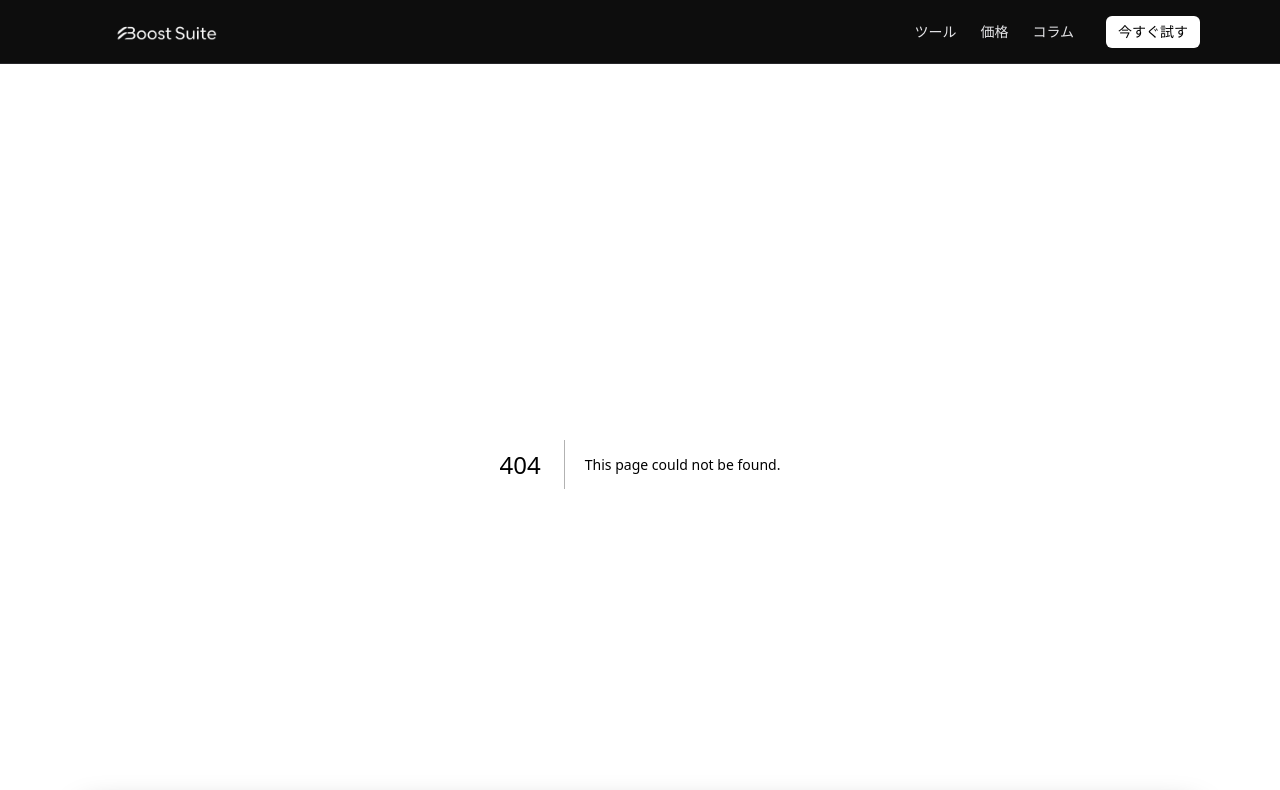
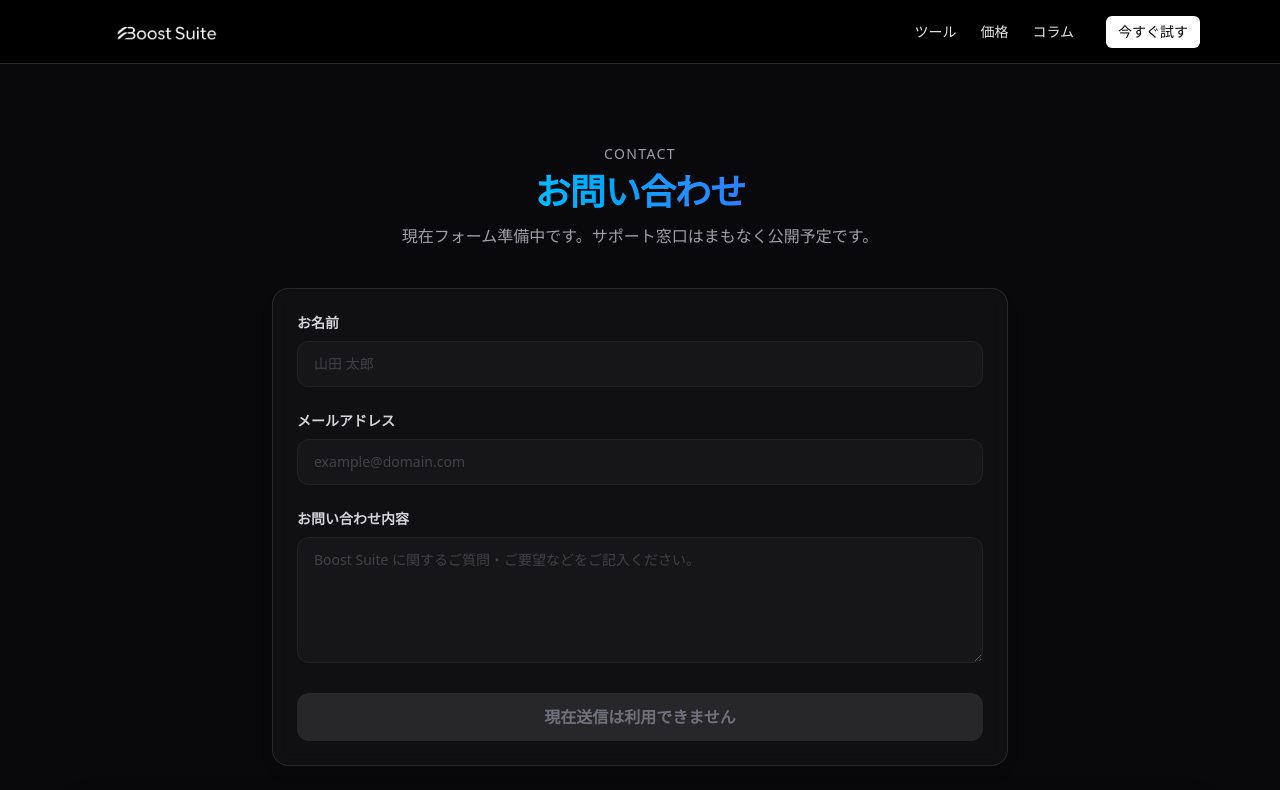
Before and after one commit to Waltz0820/boostsuite-app, a Next.js app: page /contact in a window 1280 px wide. Before the commit this address had no page. Shown: the top 790 px of the page. Built offline with nearby package versions, Linux system fonts and the light colour scheme.

Commit message:
feat: 変更内容

```diff
--- /dev/null
+++ b/app/contact/page.tsx
@@ -0,0 +1,116 @@
+// /app/contact/page.tsx
+import type { Metadata } from "next";
+
+export const metadata: Metadata = {
+  title: "お問い合わせ – Boost Suite",
+  description: "Boost Suite に関するお問い合わせページです。現在フォーム準備中です。",
+};
+
+export default function ContactPage() {
+  return (
+    <section className="relative bg-zinc-950 py-20 text-white">
+      {/* 背景グラデーション */}
+      <div
+        aria-hidden
+        className="pointer-events-none absolute inset-0 bg-gradient-radial from-cyan-500/10 via-transparent to-transparent"
+        style={{
+          maskImage:
+            "radial-gradient(60% 60% at 50% 50%, rgba(0,0,0,0.9) 30%, rgba(0,0,0,1) 100%)",
+        }}
+      />
+
+      <div className="relative mx-auto max-w-3xl px-4">
+        {/* ヘッダ */}
+        <header className="mb-10 text-center">
+          <p className="text-xs md:text-sm tracking-widest text-zinc-400 uppercase">
+            Contact
+          </p>
+          <h1 className="mt-2 text-3xl md:text-4xl font-extrabold tracking-tight">
+            <span className="bg-gradient-to-r from-sky-400 to-blue-500 bg-clip-text text-transparent">
+              お問い合わせ
+            </span>
+          </h1>
+          <p className="mt-3 text-zinc-400">
+            現在フォーム準備中です。サポート窓口はまもなく公開予定です。
+          </p>
+        </header>
+
+        {/* お問い合わせフォーム（デザイン完成形） */}
+        <form
+          className="space-y-6 rounded-2xl border border-white/10 bg-white/[0.03] p-6 shadow-lg backdrop-blur-sm"
+          onSubmit={(e) => e.preventDefault()}
+        >
+          <FormField label="お名前" id="name" placeholder="山田 太郎" />
+          <FormField
+            label="メールアドレス"
+            id="email"
+            type="email"
+            placeholder="example@domain.com"
+          />
+          <FormField
+            label="お問い合わせ内容"
+            id="message"
+            textarea
+            placeholder="Boost Suite に関するご質問・ご要望などをご記入ください。"
+          />
+
+          {/* 送信ボタン（非アクティブ） */}
+          <button
+            type="submit"
+            disabled
+            className="w-full rounded-xl bg-zinc-800 text-zinc-500 cursor-not-allowed px-6 py-3 font-semibold transition"
+          >
+            現在送信は利用できません
+          </button>
+        </form>
+
+        <p className="mt-6 text-center text-xs text-zinc-500">
+          ※ フォーム送信機能はまもなく有効化されます。
+        </p>
+      </div>
+    </section>
+  );
+}
+
+/* ---------- 小さめの共通フォームフィールド ---------- */
+function FormField({
+  label,
+  id,
+  type = "text",
+  placeholder,
+  textarea = false,
+}: {
+  label: string;
+  id: string;
+  type?: string;
+  placeholder?: string;
+  textarea?: boolean;
+}) {
+  return (
+    <div>
+      <label
+        htmlFor={id}
+        className="block text-sm font-semibold text-zinc-300 mb-2"
+      >
+        {label}
+      </label>
+      {textarea ? (
+        <textarea
+          id={id}
+          placeholder={placeholder}
+          rows={5}
+          disabled
+          className="w-full rounded-xl border border-white/10 bg-white/5 px-4 py-3 text-sm text-zinc-300 placeholder-zinc-500 focus:outline-none disabled:opacity-50"
+        />
+      ) : (
+        <input
+          id={id}
+          type={type}
+          placeholder={placeholder}
+          disabled
+          className="w-full rounded-xl border border-white/10 bg-white/5 px-4 py-3 text-sm text-zinc-300 placeholder-zinc-500 focus:outline-none disabled:opacity-50"
+        />
+      )}
+    </div>
+  );
+}
```
